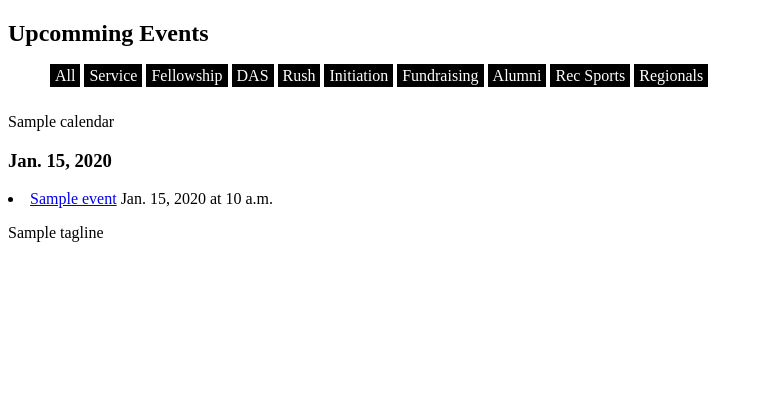
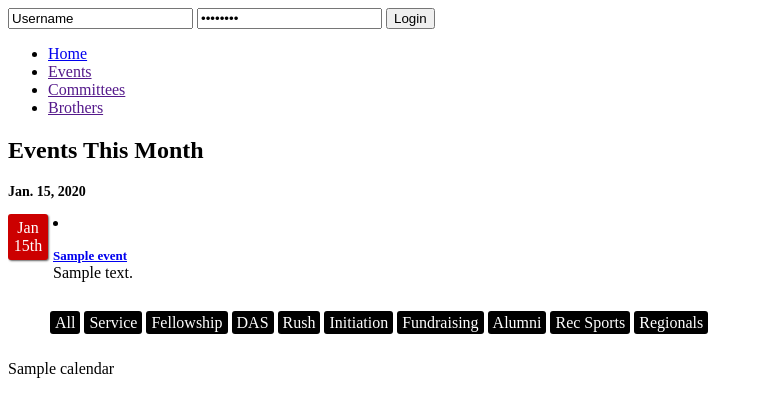
Before and after one commit to arthur-king-excalibur/pspmizzou, a Django app: template events/templates/events_overview.html in a window 1280 px wide. Shown: the top 417 px of the page, without its empty margins (0-763 px from the left). Run offline with Django 3.2, Linux system fonts and the light colour scheme; the template is opened without the code that fills it: most values are stand-ins (such as "Sample title", 1, 10 or a date in 2020); some libraries are stand-ins or nearby versions.

Commit message:
Lots of updates... progress on site styles and the layout of the events overview page.  Still needs color scheme work.
git-svn-id: file:///Users/Josh/Desktop/loryjn_unfuddle/svn/pspmizzou@11 4feed158-5ac6-4983-99f9-447a166aa650

```diff
--- /dev/null
+++ b/committees/models.py
@@ -0,0 +1,3 @@
+from django.db import models
+
+# Create your models here.
--- a/events/models.py
+++ b/events/models.py
@@ -33,6 +33,7 @@ class EventCalendar(HTMLCalendar):
 
     def __init__(self, events):
         super(EventCalendar, self).__init__()
+        self.setfirstweekday(6)
         self.events = self.by_day(events)
 
     def by_day(self, events):
--- a/events/templates/events_overview.html
+++ b/events/templates/events_overview.html
@@ -1,5 +1,75 @@
 {% extends "base.html" %}
 {% load humanize %}
+
+{% block sidebar %}
+<style type="text/css">
+#events h3 {
+	font-size: 14px;
+	border: none;
+}
+#events ul {
+	line-height: 1.5em;
+	list-style: none;
+	padding: 0 10px;
+}
+#events li {
+	overflow: auto;
+	margin-bottom: 10px;
+}
+#events .date_item {
+	background: #c00;
+	color: #fff;
+	text-shadow: none;
+	float: left;
+	text-align: center;
+	padding: 5px;
+	margin: 0 5px 5px 0;
+	width: 30px;
+	-moz-border-radius: 3px;
+	-webkit-border-radius: 3px;
+	-moz-box-shadow: 1px 1px 2px #666;
+	-webkit-box-shadow: 1px 1px 2px #666;
+}
+#events .date_item .month {
+	display: block;
+	/*font-weight: bold;*/
+}
+#events a.event_link {
+	font-weight: bold;
+	font-size: 13px;
+	display: block;
+}
+#events p.event_description {
+	margin-left: 45px;
+	text-align: justify;
+	overflow: hidden;
+	width: 230px;
+}
+</style>
+<h2><span class="h_text">Events This Month</span></h2>
+<div class="widget_content event_widget_list" id="events">
+{% for event in events %}
+    {% ifchanged %}
+    	<h3>{{ event.start_datetime|naturalday|capfirst }}</h3>
+    	{# <ul class="event_widget_list"> #}
+    {% endifchanged %}
+	    	<li>
+				<div class="date_item">
+					<span class="month">{{ event.start_datetime|date:"b"|capfirst }}</span>
+					<span class="day">{{ event.start_datetime|date:"jS" }}</span>
+				</div>
+				<p class="event_description">
+				<a class="event_link" href="{% url view_event event.key %}/">{{ event.title }}</a>
+				{{ event.description|truncatewords:20 }}</p>
+			</li>
+    {% ifchanged event.start_datetime|naturalday %}
+    	{# </ul> #}
+    {% endifchanged %}
+{% empty %}
+	<p>No events found.</p>
+{% endfor %}
+</div>
+{% endblock %}
 
 {% block main_content %}
 
@@ -18,16 +88,21 @@
 		text-decoration: none;
 		background: #000;
 		padding: 3px 5px;
+		-moz-border-radius: 3px;
+		-webkit-border-radius: 3px;
+		border-radius: 3px;
+		/*-webkit-transition: background-color 0.2s linear;*/
 	}
 	.inline_menu > li > a:hover {
-		background: #603;
+		background: #620084;
+		/*-webkit-transition: background-color 0.2s linear;*/
 	}
 	.sep {
 		/*border-right: 1px solid #000;*/
 	}
 </style>
 
-<h2>{% block events_h2 %}Upcomming Events{% endblock %}</h2>
+<!-- h2>{% block events_h2 %}Upcomming Events{% endblock %}</h2-->
 
 <div>
 	<ul class="inline_menu">
@@ -46,6 +121,9 @@
 
 {{ calendar|safe }}
 
+
+{% comment %}
+
 {% for event in events %}
     {% ifchanged %}<h3>{{ event.start_datetime|naturalday|capfirst }}</h3>{% endifchanged %}
     <li>
@@ -57,7 +135,7 @@
 	<li>No events found.</li>
 {% endfor %}
 
-{% comment %}
+
 <table class="standard-tbl" cellspacing="0">
 <tr><th>Name</th><th>Start Time</th></tr>
 {% for event in events %}
--- a/templates/base.html
+++ b/templates/base.html
@@ -5,13 +5,36 @@
 <title>{% block page_title %}Phi Sigma Pi - Mizzou{% endblock %}</title>
 
 <script type="text/javascript" src="http://ajax.googleapis.com/ajax/libs/jquery/1.4.2/jquery.min.js"></script>
-<link rel="stylesheet" href="{{ media_url }}/css/reset.css"/>
-<link rel="stylesheet" href="{{ media_url }}/css/styles.css"/>
+<link rel="stylesheet" href="http://fonts.googleapis.com/css?family=Molengo" type="text/css">
+<link rel="stylesheet" href="{{ media_url }}/css/reset.css" type="text/css">
+<link rel="stylesheet" href="{{ media_url }}/css/styles.css" type="text/css">
 
 </head>
 <body>
-
-{% block main_content %}{% endblock %}
-
+	<div id="header">
+		<div id="login">
+			<input type="text" name="user" value="Username"></input>
+			<input type="password" name="pass" value="Password"></input>
+			<input type="submit" value="Login"></input>
+		</div>
+	</div>
+	<div id="main">
+		<div id="menu_links">
+			<ul>
+				<li><a href="/">Home</a></li>
+				<li><a href="">Events</a></li>
+				<li><a href="">Committees</a></li>
+				<li><a href="">Brothers</a></li>
+			</ul>
+		</div>
+	    <div id="wrapper">
+	        <div id="sidebar">
+	        	{% block sidebar %}{% endblock %}
+	        </div>
+	        <div id="content">
+				{% block main_content %}{% endblock %}
+			</div>
+		</div>
+	</div>
 </body>
 </html>
--- a/urls.py
+++ b/urls.py
@@ -1,10 +1,12 @@
 from django.conf.urls.defaults import *
+from views import view_index
 
 urlpatterns = patterns('',
 
     (r'^events/', include('events.urls')),
-#    (r'^committees/', include('committees.urls')),
+    (r'^committees/', include('committees.urls')),
 #    (r'^brothers/', include('brothers.urls')),
+#    (r'$', view_index),
 
 #    (r'^admin/', include(admin.site.urls)),
 )
--- /dev/null
+++ b/views.py
@@ -0,0 +1,5 @@
+from django.template import RequestContext
+from django.shortcuts import render_to_response
+
+def view_index(request):
+    return render_to_response("index.html")
```
Also changed, not shown: committees/tests.py (added, +22 -0 lines), committees/urls.py (added, +9 -0 lines), committees/views.py (added, +7 -0 lines), static/css/styles.css (+142 -6 lines), templates/index.html (added, +7 -0 lines), committees/__init__.py (added), static/font/museosans.otf (added), static/img/bg_repeat.png (added), static/img/bg_top.png (added), static/img/header.png (added).
